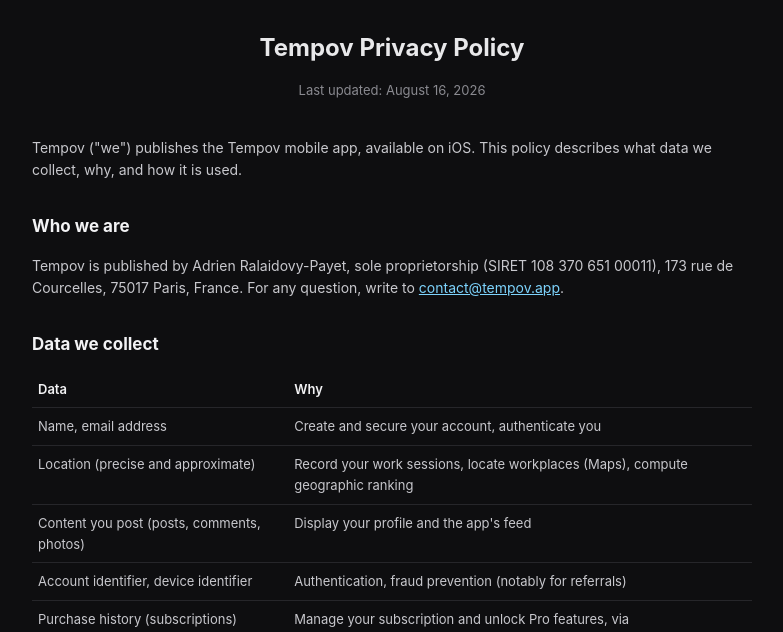
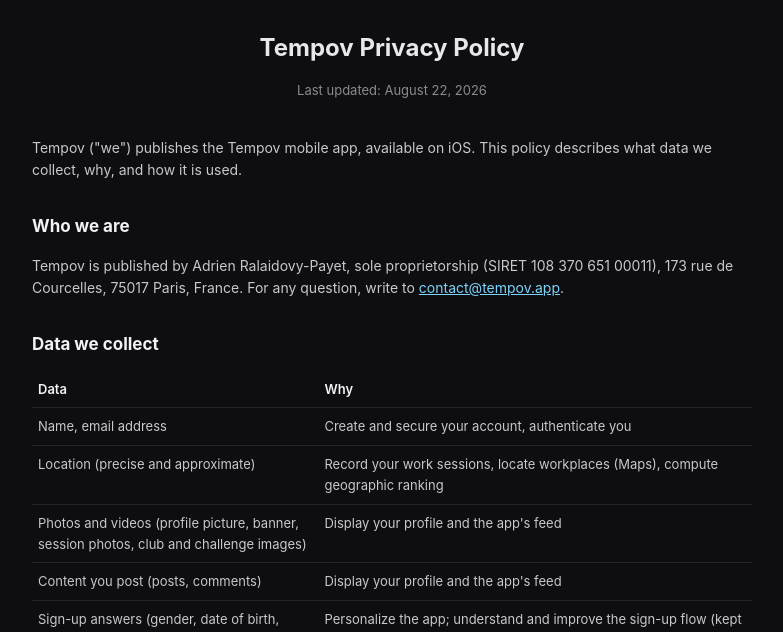
Before and after one commit to TempovApp/tempov-privacy, a plain HTML site: page index.html in a window 1280 px wide. Shown: the part 164-796 px from the top of the page, without its empty margins (248-1031 px from the left). Drawn offline with Linux system fonts and the light colour scheme.

Commit message:
Ajoute réponses d'inscription, photos élargies et push token
Reflète les données réellement collectées côté app : genre/date de
naissance/niveau/objectifs/activités capturés dès l'onboarding
(onboarding_events), photos au-delà de l'avatar (sessions, clubs,
défis), et le jeton de notification push.

```diff
--- a/index.html
+++ b/index.html
@@ -36,7 +36,7 @@
 <body>
 <img class="logo" src="/tempov.png" alt="Tempov" />
 <h1 data-i18n="title">Politique de confidentialité de Tempov</h1>
-<p class="updated" data-i18n="updated">Dernière mise à jour : 16 août 2026</p>
+<p class="updated" data-i18n="updated">Dernière mise à jour : 22 août 2026</p>
 
 <div data-i18n-html="body"></div>
 
@@ -44,7 +44,7 @@
   var i18n = {
     fr: {
       title: "Politique de confidentialité de Tempov",
-      updated: "Dernière mise à jour : 16 août 2026",
+      updated: "Dernière mise à jour : 22 août 2026",
       body: `
         <p>Tempov ("nous") édite l'application mobile Tempov, disponible sur iOS. Cette politique décrit quelles données nous collectons, pourquoi, et comment elles sont utilisées.</p>
 
@@ -56,8 +56,11 @@
           <tr><th>Donnée</th><th>Pourquoi</th></tr>
           <tr><td>Nom, adresse e-mail</td><td>Créer et sécuriser votre compte, vous authentifier</td></tr>
           <tr><td>Localisation (précise et approximative)</td><td>Enregistrer vos sessions de travail, situer les lieux de travail (Maps), calculer le classement géographique</td></tr>
-          <tr><td>Contenu que vous publiez (posts, commentaires, photos)</td><td>Afficher votre profil et le fil d'actualité de l'app</td></tr>
-          <tr><td>Identifiant de compte, identifiant d'appareil</td><td>Authentification, prévention de la fraude (notamment sur le parrainage)</td></tr>
+          <tr><td>Photos et vidéos (photo de profil, bannière, photos de session, de club et de défi)</td><td>Afficher votre profil et le fil d'actualité de l'app</td></tr>
+          <tr><td>Contenu que vous publiez (posts, commentaires)</td><td>Afficher votre profil et le fil d'actualité de l'app</td></tr>
+          <tr><td>Réponses données à l'inscription (genre, date de naissance, niveau et objectifs de concentration, types d'activités)</td><td>Personnaliser l'app ; comprendre et améliorer le parcours d'inscription (conservé même si l'inscription n'est pas terminée, associé à un identifiant d'appareil anonyme)</td></tr>
+          <tr><td>Identifiant de compte, identifiant d'appareil</td><td>Authentification, prévention de la fraude (notamment sur le parrainage), analyse du parcours d'inscription</td></tr>
+          <tr><td>Jeton de notification push</td><td>Vous envoyer des notifications quand l'app est fermée</td></tr>
           <tr><td>Historique d'achats (abonnements)</td><td>Gérer votre abonnement et débloquer les fonctionnalités Pro, via Apple/RevenueCat</td></tr>
           <tr><td>Interaction avec l'app</td><td>Calculer le classement ELO, les défis, améliorer les fonctionnalités</td></tr>
           <tr><td>Données de pannes et de performance</td><td>Diagnostiquer les bugs, améliorer la stabilité et les performances</td></tr>
@@ -86,7 +89,7 @@
     },
     en: {
       title: "Tempov Privacy Policy",
-      updated: "Last updated: August 16, 2026",
+      updated: "Last updated: August 22, 2026",
       body: `
         <p>Tempov ("we") publishes the Tempov mobile app, available on iOS. This policy describes what data we collect, why, and how it is used.</p>
 
@@ -98,8 +101,11 @@
           <tr><th>Data</th><th>Why</th></tr>
           <tr><td>Name, email address</td><td>Create and secure your account, authenticate you</td></tr>
           <tr><td>Location (precise and approximate)</td><td>Record your work sessions, locate workplaces (Maps), compute geographic ranking</td></tr>
-          <tr><td>Content you post (posts, comments, photos)</td><td>Display your profile and the app's feed</td></tr>
-          <tr><td>Account identifier, device identifier</td><td>Authentication, fraud prevention (notably for referrals)</td></tr>
+          <tr><td>Photos and videos (profile picture, banner, session photos, club and challenge images)</td><td>Display your profile and the app's feed</td></tr>
+          <tr><td>Content you post (posts, comments)</td><td>Display your profile and the app's feed</td></tr>
+          <tr><td>Sign-up answers (gender, date of birth, focus level and goals, activity types)</td><td>Personalize the app; understand and improve the sign-up flow (kept even if sign-up isn't completed, tied to an anonymous device identifier)</td></tr>
+          <tr><td>Account identifier, device identifier</td><td>Authentication, fraud prevention (notably for referrals), sign-up flow analytics</td></tr>
+          <tr><td>Push notification token</td><td>Send you notifications when the app is closed</td></tr>
           <tr><td>Purchase history (subscriptions)</td><td>Manage your subscription and unlock Pro features, via Apple/RevenueCat</td></tr>
           <tr><td>App interaction</td><td>Compute ELO ranking, challenges, improve features</td></tr>
           <tr><td>Crash and performance data</td><td>Diagnose bugs, improve stability and performance</td></tr>
```
